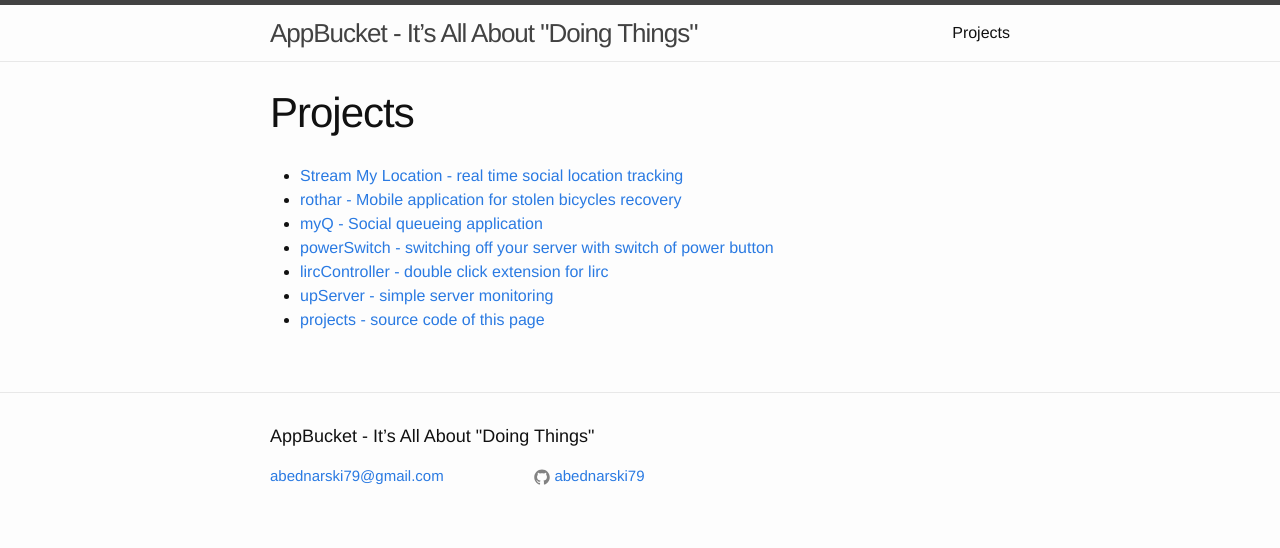
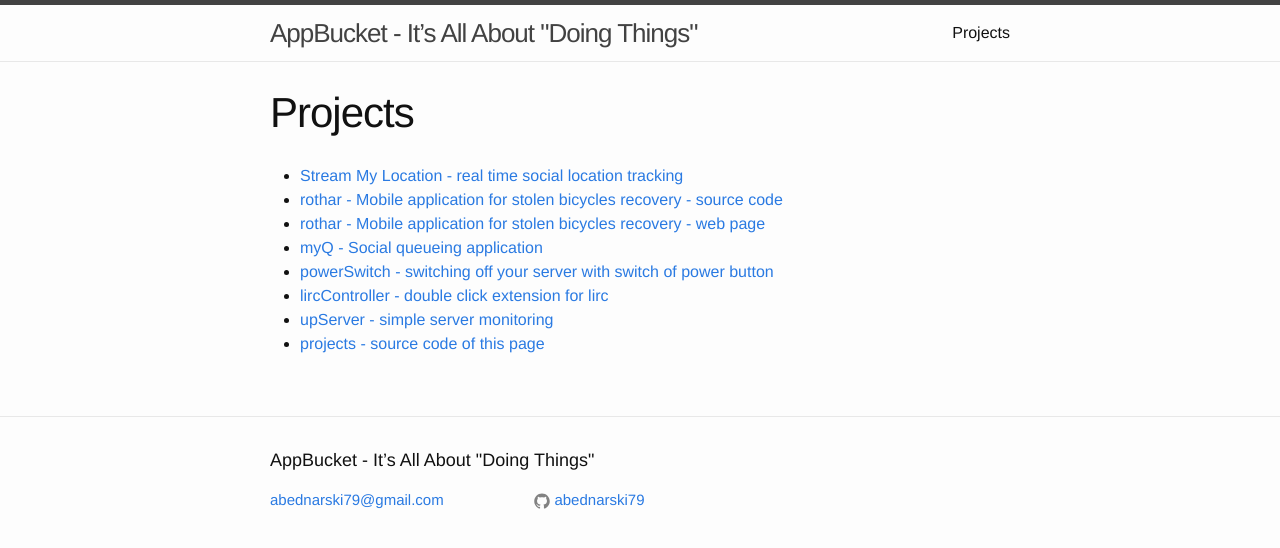
Before and after one commit to abednarski79/abednarski79.github.io, a Jekyll site: the page built from index.md, in a window 1280 px wide. Shown: the top 548 px of the page. Built offline with Jekyll 4.4.1, drawn with Linux system fonts in a browser that asks for light colours.

Commit message:
Update index.md

```diff
--- a/index.md
+++ b/index.md
@@ -4,7 +4,8 @@ title: Projects
 ---
 
 - [Stream My Location - real time social location tracking](https://play.google.com/store/apps/details?id=eu.appbucket.shareloc)
-- [rothar - Mobile application for stolen bicycles recovery](https://github.com/codeforireland/rothar-backend-app)
+- [rothar - Mobile application for stolen bicycles recovery - source code](https://github.com/codeforireland/rothar-backend-app)
+- [rothar - Mobile application for stolen bicycles recovery - web page](therotharapp.appbucket.eu)
 - [myQ - Social queueing application](https://github.com/codeforireland/myq-backend-app)
 - [powerSwitch - switching off your server with switch of power button](https://github.com/abednarski79/power-switch)
 - [lircController - double click extension for lirc](https://github.com/abednarski79/lirc-controller)
```
